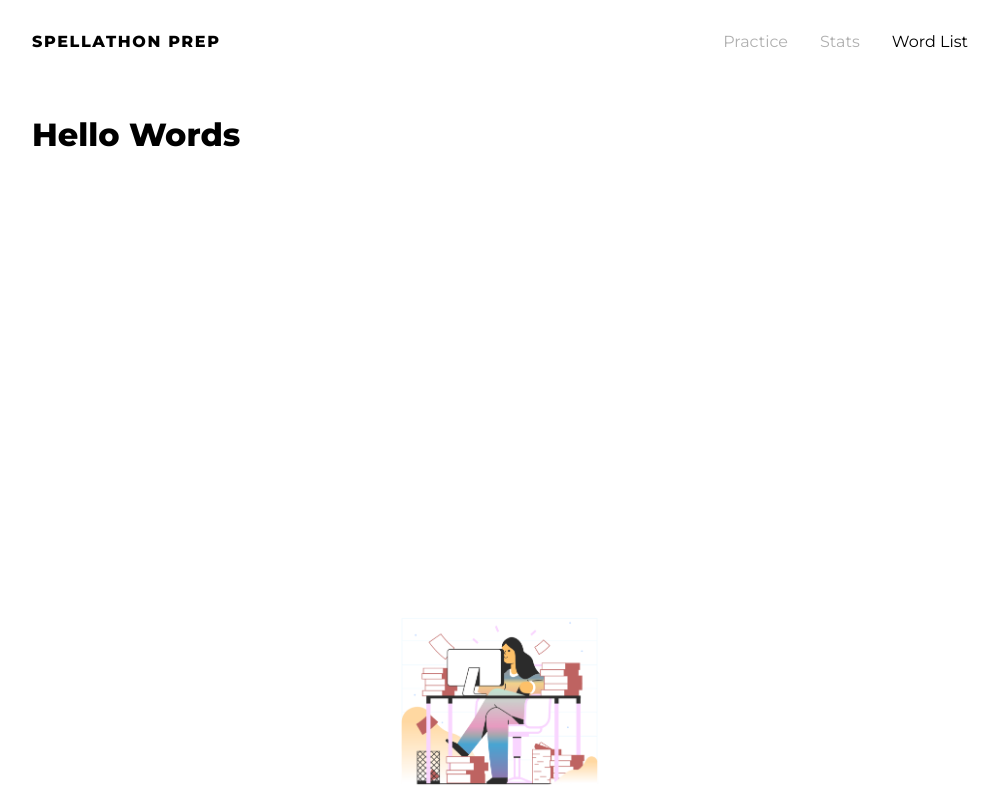
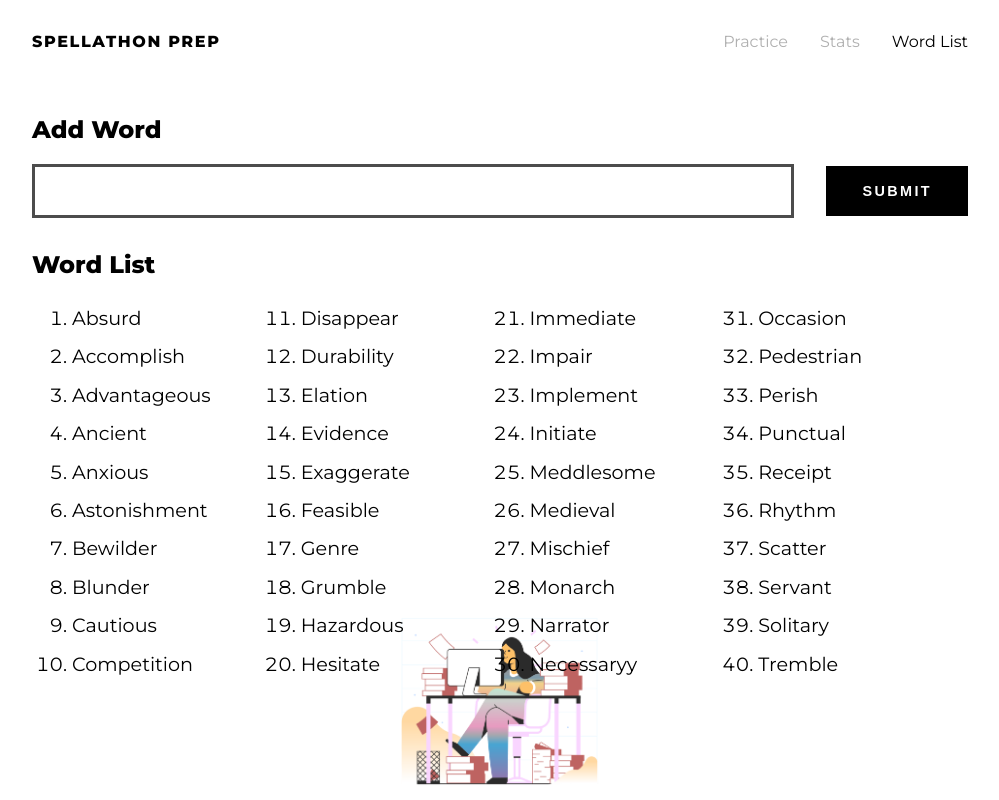
Before and after one commit to fardeem/spellings, a React (Create React App) app: page /words in a window 1280 px wide. Shown: the whole page, without its empty margins (140-1139 px from the left). Built offline with nearby package versions, Linux system fonts and the light colour scheme.

Commit message:
Add list of words and form to add new word on word list page

```diff
--- a/src/pages/WordList.jsx
+++ b/src/pages/WordList.jsx
@@ -1,6 +1,55 @@
-import React from "react";
+import React, { useContext, useState } from "react";
+
+import StoreContext from "../store";
+
+import styles from "./WordList.module.css";
+import formStyles from "../components/Form.module.css";
+
 const WordList = () => {
-  return <h1>Hello Words</h1>;
+  const { words, dispatch } = useContext(StoreContext);
+  const [newWord, setNewWord] = useState("");
+
+  function handleSubmit(e) {
+    e.preventDefault();
+
+    if (!words.includes(newWord.trim().toLowerCase())) {
+      dispatch({
+        type: "ADD_WORD",
+        value: { word: newWord }
+      });
+    }
+
+    setNewWord("");
+  }
+
+  return (
+    <article className={styles.container}>
+      <div>
+        <h1 className={styles.heading}>Add Word</h1>
+
+        <form onSubmit={handleSubmit} className={formStyles.form}>
+          <input
+            type="text"
+            value={newWord}
+            onChange={e => setNewWord(e.target.value)}
+            className={formStyles.input}
+          />
+          <input type="submit" className={formStyles.btn} />
+        </form>
+      </div>
+
+      <div>
+        <h1 className={styles.heading}>Word List</h1>
+        <ol className={styles.list}>
+          {words.map((word, i) => (
+            <li key={i} className={styles.listItem}>
+              {word}
+            </li>
+          ))}
+        </ol>
+      </div>
+    </article>
+  );
 };
 
 export default WordList;
--- /dev/null
+++ b/src/pages/WordList.module.css
@@ -0,0 +1,22 @@
+.container {
+  /* display: flex; */
+}
+
+.container > div {
+  flex: 1;
+  margin-bottom: 2rem;
+}
+
+.list {
+  font-size: 1.2rem;
+  line-height: 2;
+  column-count: 4;
+}
+
+.listItem {
+  text-transform: capitalize;
+}
+
+.heading {
+  margin-top: 0;
+}
```
